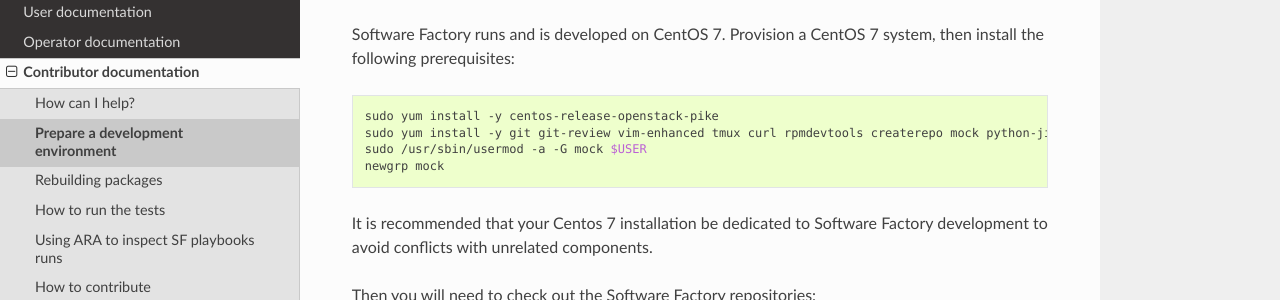
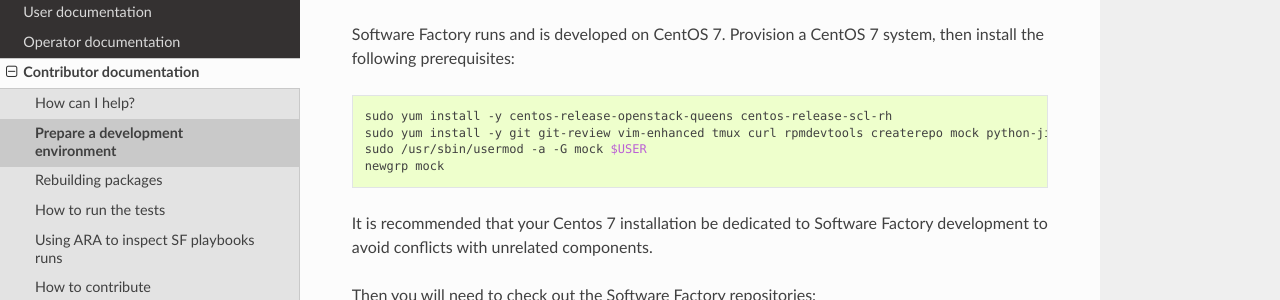
Before and after one commit to softwarefactory-project/sf-docs, a Sphinx documentation site: the page built from docs/contributor/prepare_dev_environment.rst, in a window 1280 px wide. Shown: the part 137-437 px from the top of the page. Built offline with Sphinx 7.4.7 and the Read the Docs theme 2.0.0, drawn with Linux system fonts in a browser that asks for light colours.

Commit message:
Fix contributors documentation
- Update openstack release to queens
- Add installation of centos-release-scl-rh

Change-Id: I00b97b3a1e3ff30807f06a7ffb6040a9469c6d85

```diff
--- a/docs/contributor/prepare_dev_environment.rst
+++ b/docs/contributor/prepare_dev_environment.rst
@@ -7,7 +7,7 @@
 
 .. code-block:: bash
 
- sudo yum install -y centos-release-openstack-pike
+ sudo yum install -y centos-release-openstack-queens centos-release-scl-rh
  sudo yum install -y git git-review vim-enhanced tmux curl rpmdevtools createrepo mock python-jinja2 ansible
  sudo /usr/sbin/usermod -a -G mock $USER
  newgrp mock
--- a/docs/operator/nodepool_operator.rst
+++ b/docs/operator/nodepool_operator.rst
@@ -62,7 +62,7 @@
 rules. Therefore the project's "default" security group must allow incoming SSH
 traffic (TCP/22) and incoming log stream port (TCP/19885) from the zuul-executor
 node. Please refer to `OpenStack's documentation
-<https://docs.openstack.org/nova/pike/admin/security-groups.html>`_ to find out
+<https://docs.openstack.org/nova/queens/admin/security-groups.html>`_ to find out
 how to modify security groups.
 
 In order to configure an OpenStack provider you need
```
